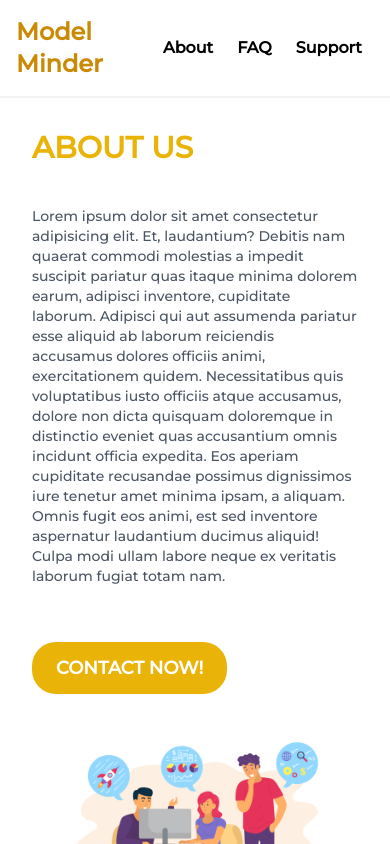
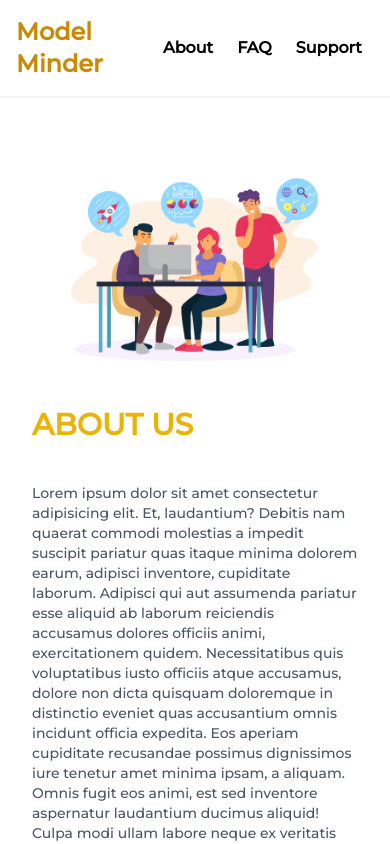
Before and after one commit to adityamadhab/model-minder, a React (Vite) app in the folder frontend/: page /about in a window 390 px wide. Shown: the top 844 px of the page. Built offline with nearby package versions, Linux system fonts and the light colour scheme.

Commit message:
Update AboutPage.jsx

```diff
--- a/frontend/src/pages/AboutPage.jsx
+++ b/frontend/src/pages/AboutPage.jsx
@@ -5,14 +5,14 @@ export function AboutPage() {
     return (
         <div>
             <div className="flex flex-col md:flex-row items-center w-screen h-auto bg-white mb-8 p-8 md:p-16">
-                <div className="md:w-1/2 flex justify-center md:justify-end order-1 md:order-none mt-8 md:mt-0">
+                <div className="w-full md:w-1/2 flex justify-center mt-8 md:mt-0">
                     <img
                         src="/about.jpg"
                         alt="About Us"
                         className="w-full max-w-xs md:max-w-md rounded-lg"
                     />
                 </div>
-                <div className="md:w-1/2 text-left flex flex-col justify-center md:justify-evenly order-none md:order-1">
+                <div className="w-full md:w-1/2 text-left flex flex-col justify-center md:justify-evenly mt-8 md:mt-0">
                     <h1 className="text-3xl md:text-5xl text-yellow-500 mb-10 md:mb-20 font-black">
                         ABOUT US
                     </h1>
```
